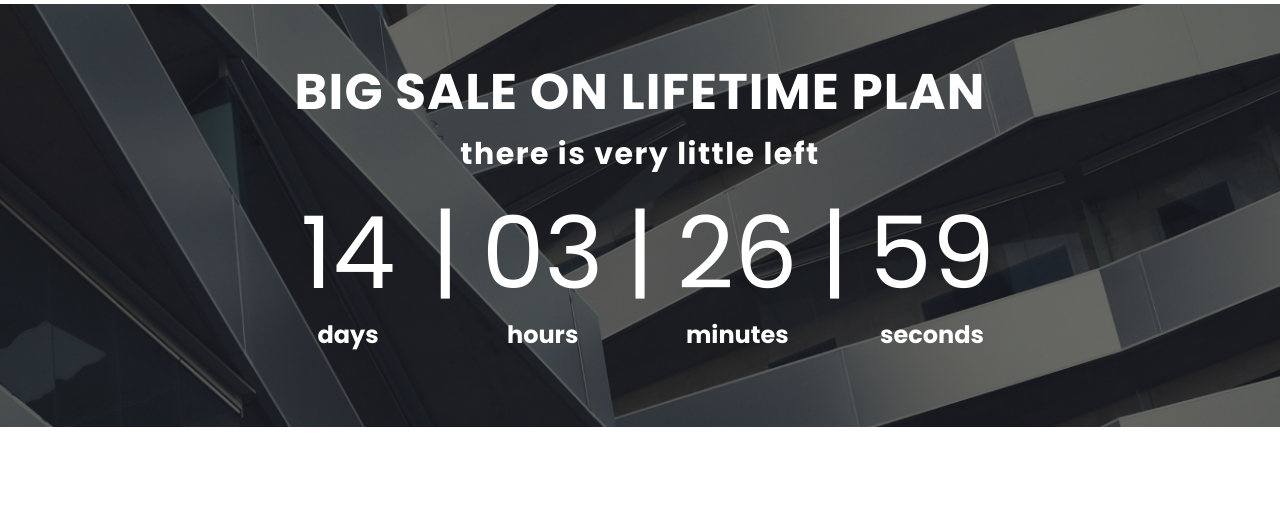
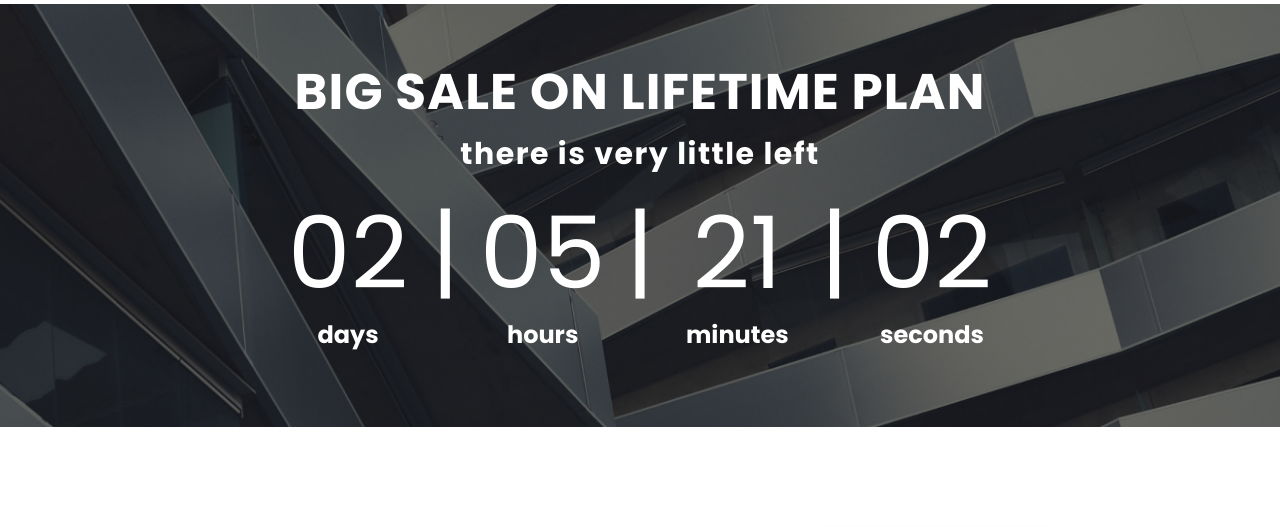
Before and after one commit to sairbekow/z-module_1, a website built with webpack: page src/index.html in a window 1280 px wide. Shown: the part 88-615 px from the top of the page. Built offline with nearby package versions, Linux system fonts and the light colour scheme; files whose address does not match are found by name.

Commit message:
add Timer.js

```diff
--- a/src/css/components/_timer.css
+++ b/src/css/components/_timer.css
@@ -41,7 +41,7 @@
    width: 20%;
 }
 
-.timer__item span {
+.timer__item b {
    font-weight: 700;
    font-size: 24px;
    display: block;
@@ -62,7 +62,7 @@
       width: 500px;
    }
 
-   .timer__item span {
+   .timer__item b {
       font-size: 18px;
    }
 }
@@ -82,7 +82,7 @@
       font-size: 28px;
    }
 
-   .timer__item span {
+   .timer__item b {
       font-size: 12px;
    }
 }
--- a/src/index.html
+++ b/src/index.html
@@ -41,23 +41,23 @@
         <p class="timer__subtitle">there is very little left</p>
         <ul class="timer__list">
           <li class="timer__item">
-            14
-            <span>days</span>
+            <span class="timer__element">00</span>
+            <b>days</b>
           </li>
           <li>|</li>
           <li class="timer__item">
-            03
-            <span>hours</span>
+            <span class="timer__element">00</span>
+            <b>hours</b>
           </li>
           <li>|</li>
           <li class="timer__item">
-            26
-            <span>minutes</span>
+            <span class="timer__element">00</span>
+            <b>minutes</b>
           </li>
           <li>|</li>
           <li class="timer__item">
-            59
-            <span>seconds</span>
+            <span class="timer__element">00</span>
+            <b>seconds</b>
           </li>
         </ul>
       </div>
--- a/src/js/data/config.json
+++ b/src/js/data/config.json
@@ -4,7 +4,7 @@
     { "name": "premium", "price": 99 },
     { "name": "lifetime", "price": 149 }
   ],
-  "timerEndDate": "01.07.2022 11:00",
+  "timerEndDate": ["2022-05-28", "11:00"],
   "testimonials": [
     {
       "name": "Pam Beesly",
--- a/src/js/index.js
+++ b/src/js/index.js
@@ -6,6 +6,7 @@ import Pricing from "./modules/Pricing";
 import scrollToSection from "./modules/Header";
 import Modal from "./modules/Modal";
 import setDownloadLinkUrl from "./modules/Download";
+import setTimer from "./modules/Timer";
 
 window.onload = () => {
   Modal()
@@ -14,4 +15,5 @@ window.onload = () => {
   scrollToSection()
   handleChangeColor()
   setDownloadLinkUrl()
+  setTimer()
 }
--- /dev/null
+++ b/src/js/modules/Timer.js
@@ -0,0 +1,61 @@
+import config from '../data/config.json'
+
+let timerId = null
+
+const setTimer = () => {
+  timerId = setInterval(renderTimer, 1000);
+}
+
+const renderTimer = () => {
+  const timer = document.querySelectorAll('.timer__element')
+
+  const daysElement = timer[0]
+  const hoursElement = timer[1]
+  const minutesElement = timer[2]
+  const secondsElement = timer[3]
+
+  const remainingDays = correctTime(getDay(calcRemainingTime()))
+  const remainingHours = correctTime(calcRemainingTime().getUTCHours())
+  const remainingMinutes = correctTime(calcRemainingTime().getMinutes())
+  const remainingSeconds = correctTime(calcRemainingTime().getSeconds())
+
+  daysElement.textContent = remainingDays
+  hoursElement.textContent = remainingHours
+  minutesElement.textContent = remainingMinutes
+  secondsElement.textContent = remainingSeconds
+}
+
+const correctTime = (time) => {
+  if(String(time).length < 2) {
+    return "0" + time
+  }
+  return time
+}
+
+const getDay = (mseconds) => {
+  const seconds = mseconds / 1000
+  const hours = seconds / 3600
+  const days = hours / 24
+
+  return Math.floor(days)
+}
+
+const calcRemainingTime = () => {
+  const timerBlock = document.querySelector('.timer')
+
+  const deadline = config.timerEndDate.join('T')
+
+  const deadlineTimestamp = Date.parse(deadline)
+  const currentTimestamp = Date.now()
+
+  const diff = deadlineTimestamp - currentTimestamp
+
+  if(diff <= 0) {
+    clearInterval(timerId)
+    timerBlock.remove()
+  }
+
+  return new Date(diff)
+}
+
+export default setTimer
```
